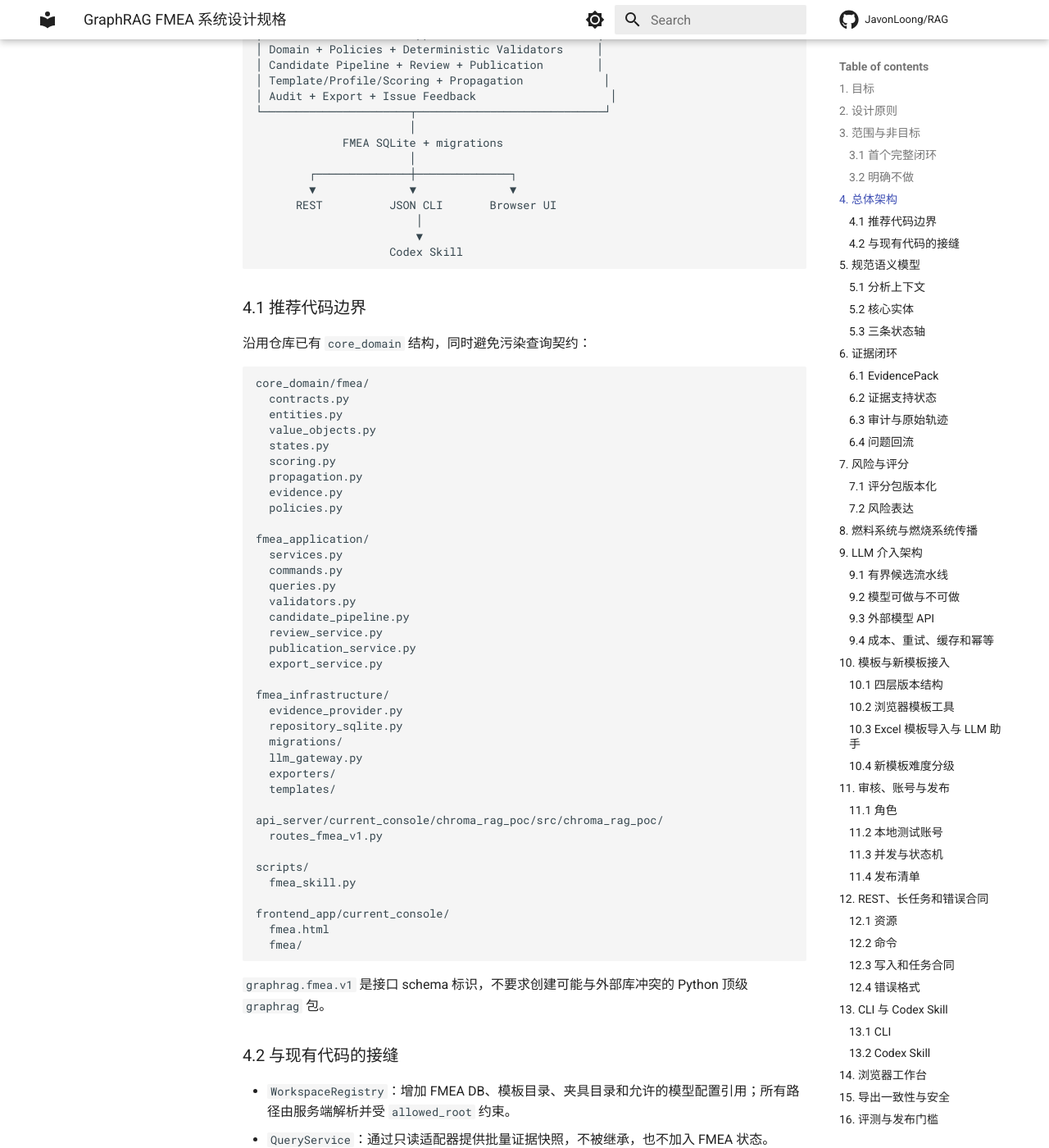
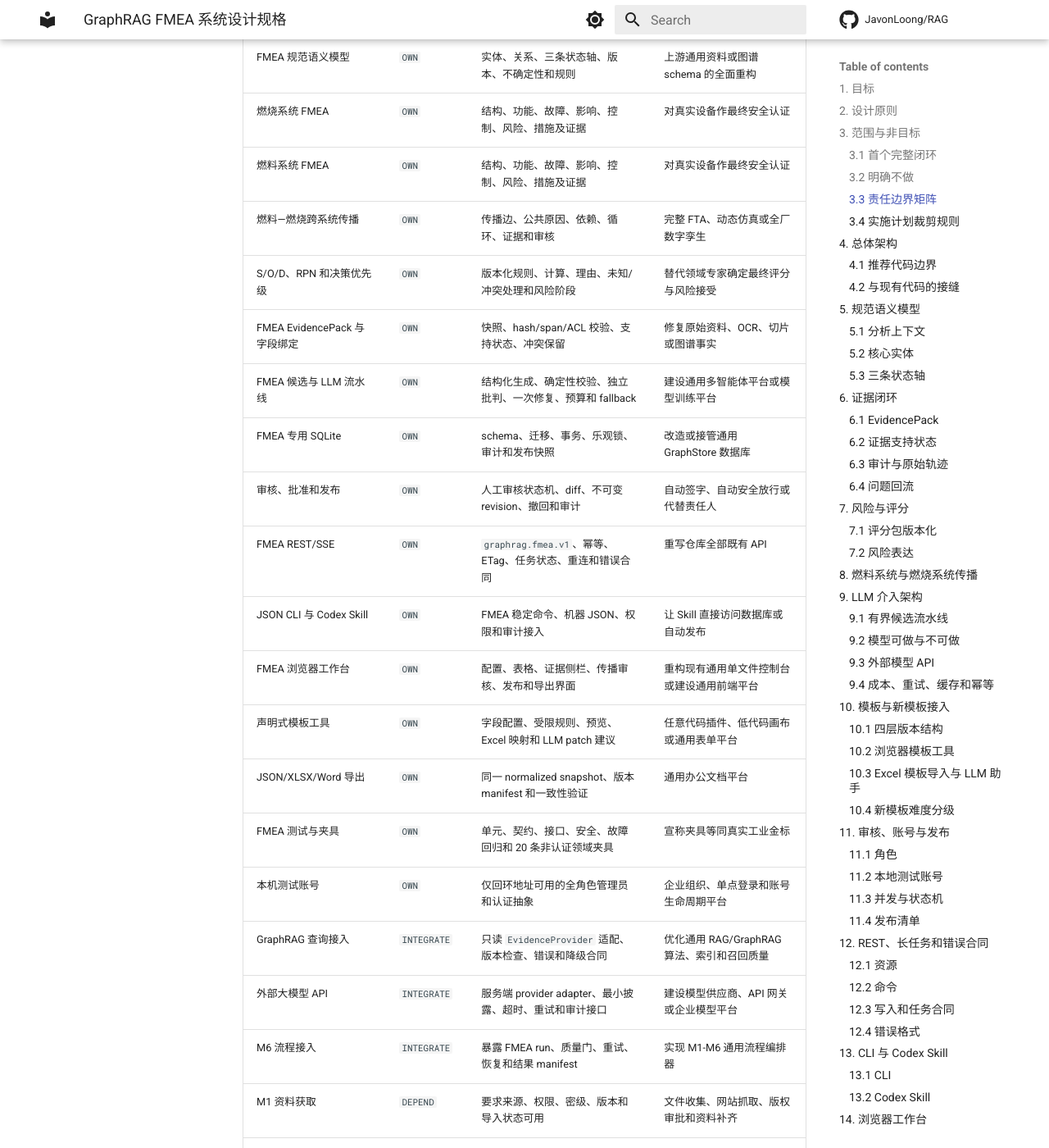
Before and after one commit to JavonLoong/RAG, an MkDocs documentation site: the page built from docs/superpowers/specs/2026-08-23-graphrag-fmea-system-design.md, in a window 1280 px wide and 1400 px high, scrolled down 2535 px. Shown: the whole window at 82% size. Built offline with MkDocs 1.6.1 and Material for MkDocs 9.7.7, drawn with Linux system fonts in a browser that asks for light colours; comment, search, counter and statistics services are not loaded; some of the changed text lies outside the part shown.

Commit message:
docs: clarify FMEA ownership boundaries

```diff
--- a/docs/superpowers/specs/2026-08-23-graphrag-fmea-system-design.md
+++ b/docs/superpowers/specs/2026-08-23-graphrag-fmea-system-design.md
@@ -62,6 +62,58 @@
 - 不在首版提供用户上传并执行的服务端插件；
 - 不把 20 条内部夹具宣传为工业金标或真实设备认证样本；
 - 不把产品扩展成通用 QMS、工单或低代码平台。
+
+### 3.3 责任边界矩阵
+
+本设计采用四种责任标记，后续实施计划必须按标记裁剪任务：
+
+- `OWN`：M5/FMEA 责任范围，由本工作负责实现、测试和交付；
+- `INTEGRATE`：只负责稳定合同、适配器、mock/fixture 和接入验证，不负责重做对方系统；
+- `DEPEND`：依赖其他模块或领域人员交付，只定义前置条件、质量要求和失败行为；
+- `OUT`：明确不在本工作范围，不得在实施计划中生成开发任务。
+
+| 能力或工作 | 责任 | 本工作交付边界 | 明确不承担 |
+| --- | --- | --- | --- |
+| FMEA 规范语义模型 | `OWN` | 实体、关系、三条状态轴、版本、不确定性和规则 | 上游通用资料或图谱 schema 的全面重构 |
+| 燃烧系统 FMEA | `OWN` | 结构、功能、故障、影响、控制、风险、措施及证据 | 对真实设备作最终安全认证 |
+| 燃料系统 FMEA | `OWN` | 结构、功能、故障、影响、控制、风险、措施及证据 | 对真实设备作最终安全认证 |
+| 燃料—燃烧跨系统传播 | `OWN` | 传播边、公共原因、依赖、循环、证据和审核 | 完整 FTA、动态仿真或全厂数字孪生 |
+| S/O/D、RPN 和决策优先级 | `OWN` | 版本化规则、计算、理由、未知/冲突处理和风险阶段 | 替代领域专家确定最终评分与风险接受 |
+| FMEA EvidencePack 与字段绑定 | `OWN` | 快照、hash/span/ACL 校验、支持状态、冲突保留 | 修复原始资料、OCR、切片或图谱事实 |
+| FMEA 候选与 LLM 流水线 | `OWN` | 结构化生成、确定性校验、独立批判、一次修复、预算和 fallback | 建设通用多智能体平台或模型训练平台 |
+| FMEA 专用 SQLite | `OWN` | schema、迁移、事务、乐观锁、审计和发布快照 | 改造或接管通用 GraphStore 数据库 |
+| 审核、批准和发布 | `OWN` | 人工审核状态机、diff、不可变 revision、撤回和审计 | 自动签字、自动安全放行或代替责任人 |
+| FMEA REST/SSE | `OWN` | `graphrag.fmea.v1`、幂等、ETag、任务状态、重连和错误合同 | 重写仓库全部既有 API |
+| JSON CLI 与 Codex Skill | `OWN` | FMEA 稳定命令、机器 JSON、权限和审计接入 | 让 Skill 直接访问数据库或自动发布 |
+| FMEA 浏览器工作台 | `OWN` | 配置、表格、证据侧栏、传播审核、发布和导出界面 | 重构现有通用单文件控制台或建设通用前端平台 |
+| 声明式模板工具 | `OWN` | 字段配置、受限规则、预览、Excel 映射和 LLM patch 建议 | 任意代码插件、低代码画布或通用表单平台 |
+| JSON/XLSX/Word 导出 | `OWN` | 同一 normalized snapshot、版本 manifest 和一致性验证 | 通用办公文档平台 |
+| FMEA 测试与夹具 | `OWN` | 单元、契约、接口、安全、故障回归和 20 条非认证领域夹具 | 宣称夹具等同真实工业金标 |
+| 本机测试账号 | `OWN` | 仅回环地址可用的全角色管理员和认证抽象 | 企业组织、单点登录和账号生命周期平台 |
+| GraphRAG 查询接入 | `INTEGRATE` | 只读 `EvidenceProvider` 适配、版本检查、错误和降级合同 | 优化通用 RAG/GraphRAG 算法、索引和召回质量 |
+| 外部大模型 API | `INTEGRATE` | 服务端 provider adapter、最小披露、超时、重试和审计接口 | 建设模型供应商、API 网关或企业模型平台 |
+| M6 流程接入 | `INTEGRATE` | 暴露 FMEA run、质量门、重试、恢复和结果 manifest | 实现 M1-M6 通用流程编排器 |
+| M1 资料获取 | `DEPEND` | 要求来源、权限、密级、版本和导入状态可用 | 文件收集、网站抓取、版权审批和资料补齐 |
+| M2 解析与标注 | `DEPEND` | 要求原文、页码/单元格/span、OCR 质量和审核状态可用 | OCR、版面恢复、表格解析和人工标注工具 |
+| M3 资料库构建 | `DEPEND` | 要求已发布资料版本、切片、索引和稳定引用可用 | 资料库发布、Chroma 建库、切片和索引重建 |
+| M4 GraphRAG 构建 | `DEPEND` | 要求图谱版本、实体关系、证据和查询能力可用 | 通用实体抽取、图谱融合、别名治理和检索优化 |
+| 领域专家结论 | `DEPEND` | 接收人工审核、最终评分、措施有效性和批准结果 | 以代码或模型冒充专业判断和责任签字 |
+| 企业 OIDC/SSO | `OUT` | 只保留认证 provider 接口 | 部署和运维企业身份系统 |
+| 企业 DLP、Secret 和加密存储平台 | `OUT` | FMEA 侧只实现调用钩子、最小披露和失败关闭 | 建设企业级安全基础设施 |
+| 全仓库许可证治理 | `OUT` | 仅记录本工作新增依赖、来源和许可证 | 为历史第三方文件补做全仓库法律审计 |
+| M1-M6 全链路 CI/CD 与总体验收 | `OUT` | 向 M6 提供 FMEA 测试入口、结果和质量门 | 维护全项目流水线、部署平台和最终总验收 |
+| 通用 QMS、工单、低代码和插件平台 | `OUT` | 无 | 任何相关平台化开发 |
+
+### 3.4 实施计划裁剪规则
+
+后续实施计划必须遵守：
+
+1. `OWN` 项可以拆成领域、存储、接口、UI、测试和交付任务；
+2. `INTEGRATE` 项只能产生合同、适配器、mock、fixture 和接入测试，不得派生上游重构任务；
+3. `DEPEND` 项只写成前置条件、可验证输入、缺失时的阻断/降级行为和问题回流，不把上游工作分配给本工作；
+4. `OUT` 项不得进入任务清单、工时估算和完成率统计；
+5. FMEA 为自测而提供的最小本地实现，不得扩张成企业级通用平台；
+6. 任何新增任务若无法映射到一个 `OWN` 或 `INTEGRATE` 行，必须先由用户重新批准范围。
 
 ## 4. 总体架构
 
```
